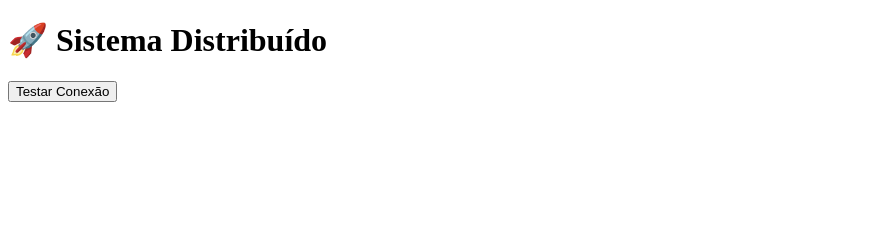
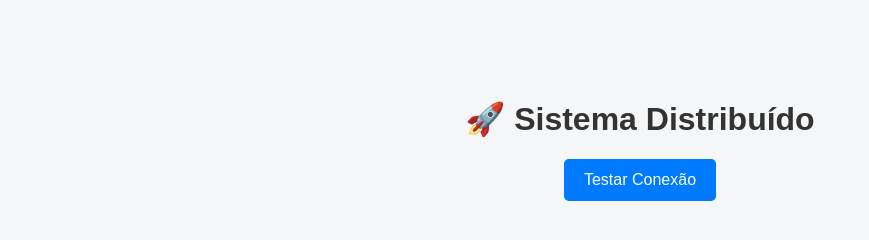
Before and after one commit to ryamback001/sistema-distribuido-frontend, a plain HTML site: page front/index.html in a window 1280 px wide. Shown: the whole page, without its empty margins (0-869 px from the left). Drawn offline with Linux system fonts and the light colour scheme.

Commit message:
teste ok evoluindo front

```diff
--- a/index.html
+++ b/front/index.html
@@ -4,14 +4,17 @@
     <meta charset="UTF-8">
     <meta name="viewport" content="width=device-width, initial-scale=1.0">
     <title>Sistema Distribuído</title>
+    <link rel="stylesheet" href="style.css">
 </head>
 <body>
 
-    <h1>🚀 Sistema Distribuído</h1>
+    <div class="container">
+        <h1>🚀 Sistema Distribuído</h1>
 
-    <button onclick="teste()">Testar Conexão</button>
+        <button onclick="teste()">Testar Conexão</button>
 
-    <p id="resultado"></p>
+        <p id="resultado"></p>
+    </div>
 
     <script src="script.js"></script>
 </body>
--- /dev/null
+++ b/front/style.css
@@ -0,0 +1,35 @@
+body {
+    font-family: Arial, sans-serif;
+    background-color: #f4f6f8;
+    text-align: center;
+    margin: 0;
+    padding: 0;
+}
+
+.container {
+    margin-top: 100px;
+}
+
+h1 {
+    color: #333;
+}
+
+button {
+    padding: 12px 20px;
+    font-size: 16px;
+    background-color: #007bff;
+    color: white;
+    border: none;
+    border-radius: 5px;
+    cursor: pointer;
+}
+
+button:hover {
+    background-color: #0056b3;
+}
+
+#resultado {
+    margin-top: 20px;
+    font-size: 18px;
+    color: green;
+}
```
Also changed, not shown: front/script.js (renamed from script.js).
